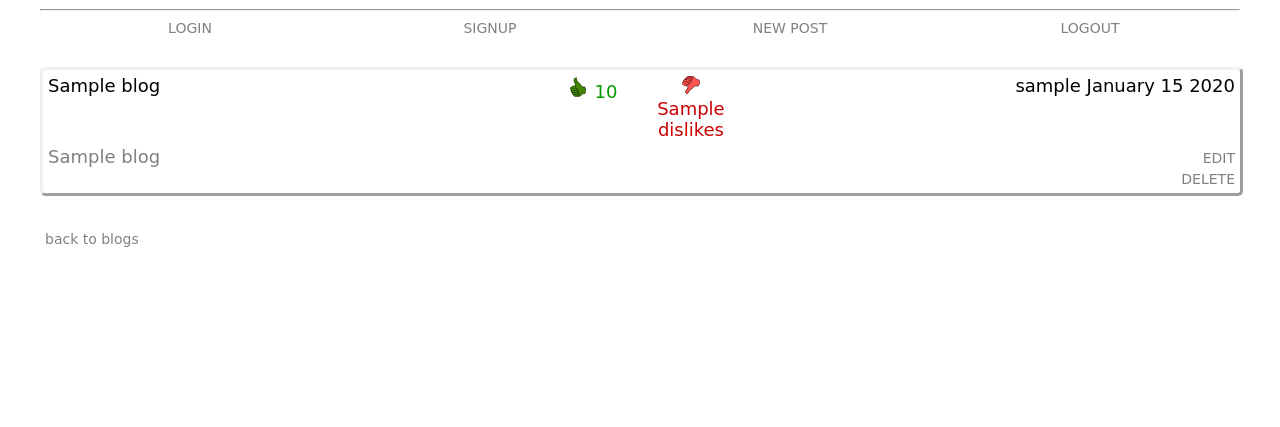
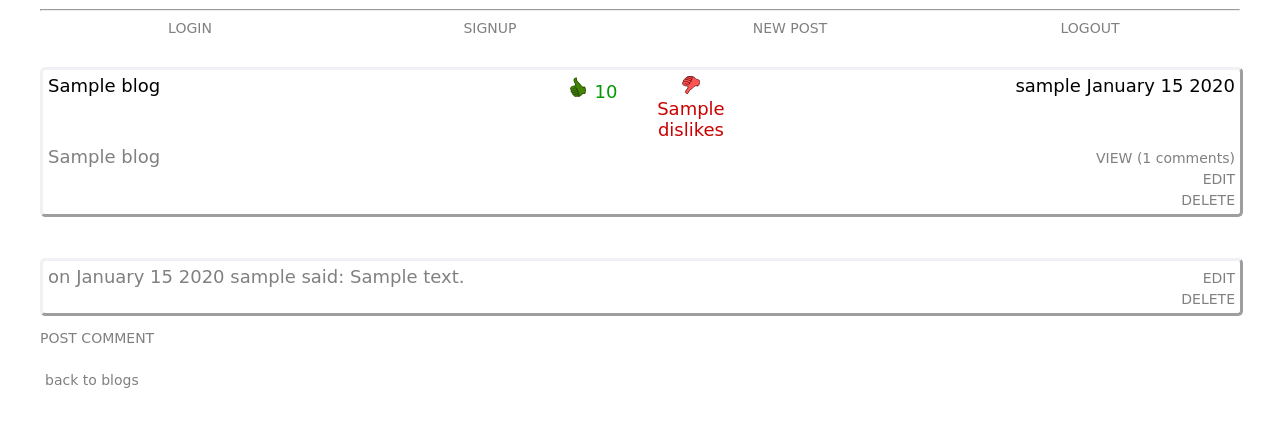
Before and after one commit to escolmebartlebooth/fsnd_blogs, a Python web app: template templates/viewpost.html in a window 1280 px wide. Shown: the part 68-495 px from the top of the page. Run offline with Jinja, Linux system fonts and the light colour scheme; the template is opened without the code that fills it: most values are stand-ins (such as "Sample title", 1, 10 or a date in 2020); some web fonts are replaced.

Commit message:
change templates post comment

```diff
--- a/css/blog.css
+++ b/css/blog.css
@@ -116,6 +116,12 @@ header {
     color: #808080;
 }
 
+.blogcomment {
+    height: 50px;
+    width: 100%;
+    color: #808080;
+}
+
 .blog {
     margin: 10px 0;
     padding: 5px 5px;
--- /dev/null
+++ b/templates/blogcomment.html
@@ -0,0 +1,19 @@
+<article class="row blog">
+    <div class="col-10">
+        <label class="blogcomment">{{"on {} {} said: {}".format(comment.updated.strftime("%B %d %Y"),comment.username,comment.comment)}}</label>
+    </div>
+    <div class="actions">
+        <div class="action-items">
+            <form method="post">
+                <input type="hidden" name="blog_id" value={{blog.key.id()}}>
+                <button class="button-link-big" name="commentedit" value="edit">EDIT</button>
+            </form>
+        </div>
+        <div class="action-items">
+            <form method="post">
+                <input type="hidden" name="blog_id" value={{blog.key.id()}}>
+                <button class="button-link-big" name="commentdelete" value="delete">DELETE</button>
+            </form>
+        </div>
+    </div>
+</article>
--- /dev/null
+++ b/templates/blogpost.html
@@ -0,0 +1,43 @@
+<article class="row blog">
+    <div class="row subject">
+        <div class="col-5">
+            <div>{{blog.subject}}</div>
+        </div>
+        <div class="col-1 likes">
+            <form method="post">
+                <input type="hidden" name="blog_id" value={{blog.key.id()}}>
+                <button class="button-link likes" name="like" value="like">
+                    <img src="/img/likes.svg" height="22px" width="22px">
+                    {{blog.likes}}</button>
+            </form>
+        </div>
+        <div class="col-1 dislikes">
+            <form method="post">
+                <input type="hidden" name="blog_id" value={{blog.key.id()}}>
+                <button class="button-link dislikes" name="dislike" value="dislike">
+                    <img src="/img/dislikes.svg" height="18px" width="18px">
+                    {{blog.dislikes}}</button>
+            </form>
+        </div>
+        <div class="col-5 author">
+            <div>{{blog.username}} {{blog.updated.strftime('%B %d %Y')}}</div>
+        </div>
+    </div>
+    <div class="row">
+        <div class="blogpost">
+            <div>{{blog.blog}}</div>
+        </div>
+        <div class="actions">
+            <div class="action-items"><a class="nav-link" href={{"/blog/view?b={}".format(blog.key.id())}}>VIEW ({{blog.comments | count }} comments)</a>
+            </div>
+            <div class="action-items"><a class="nav-link" href={{"/blog/edit?b={}".format(blog.key.id())}}>EDIT</a>
+            </div>
+            <div class="action-items">
+                <form method="post">
+                    <input type="hidden" name="blog_id" value={{blog.key.id()}}>
+                    <button class="button-link-big" name="blogdelete" value="delete">DELETE</button>
+                </form>
+            </div>
+        </div>
+    </div>
+</article>
--- a/templates/editpost.html
+++ b/templates/editpost.html
@@ -7,7 +7,9 @@
 {% block content %}
 <form method="post">
     <div class="row entry-login">
+        {% if blog %}
         <input type="hidden" name="blog_id" value={{blog.key.id()}}>
+        {% endif %}
         <div class="col-2"><label>Subject:</label></div>
         <div class="col-8"><input type="text" name="subject" value={{blog.subject}}></div>
     </div>
--- /dev/null
+++ b/templates/navigation.html
@@ -0,0 +1,15 @@
+<div class="row">
+    <div class="col-3 nav-link">
+        <a class="nav-link" href="/blog/login">LOGIN</a>
+    </div>
+    <div class="col-3 nav-link">
+        <a class="nav-link" href="/blog/signup">SIGNUP</a>
+    </div>
+    <div class="col-3 nav-link">
+        <a class="nav-link" href="/blog/new">NEW POST</a>
+    </div>
+    <div class="col-3 nav-link">
+        <a class="nav-link" href="/blog/logout">LOGOUT</a>
+    </div>
+</div>
+<br>
--- a/templates/viewpost.html
+++ b/templates/viewpost.html
@@ -5,67 +5,44 @@
 {% endblock %}
 
 {% block content %}
-<div class="row">
-    <div class="col-3 nav-link">
-        <a class="nav-link" href="/blog/login">LOGIN</a>
-    </div>
-    <div class="col-3 nav-link">
-        <a class="nav-link" href="/blog/signup">SIGNUP</a>
-    </div>
-    <div class="col-3 nav-link">
-        <a class="nav-link" href="/blog/new">NEW POST</a>
-    </div>
-    <div class="col-3 nav-link">
-        <a class="nav-link" href="/blog/logout">LOGOUT</a>
-    </div>
-</div>
-<br>
+{% include 'navigation.html' %}
 <div class="row">
     <div class="col-12">
         <label class="error">{{e.error}}</label>
     </div>
 </div>
-<article class="row blog">
-    <div class="row subject">
-        <div class="col-5">
-            <div>{{blog.subject}}</div>
-        </div>
-        <div class="col-1 likes">
-            <form method="post">
-                <input type="hidden" name="blog_id" value={{blog.key.id()}}>
-                <button class="button-link likes" name="like" value="like">
-                    <img src="/img/likes.svg" height="22px" width="22px">
-                    {{blog.likes}}</button>
-            </form>
-        </div>
-        <div class="col-1 dislikes">
-            <form method="post">
-                <input type="hidden" name="blog_id" value={{blog.key.id()}}>
-                <button class="button-link dislikes" name="dislike" value="dislike">
-                    <img src="/img/dislikes.svg" height="18px" width="18px">
-                    {{blog.dislikes}}</button>
-            </form>
-        </div>
-        <div class="col-5 author">
-            <div>{{blog.username}} {{blog.updated.strftime('%B %d %Y')}}</div>
-        </div>
-    </div>
-    <div class="row">
-        <div class="blogpost">
-            <div>{{blog.blog}}</div>
-        </div>
-        <div class="actions">
-            <div class="action-items"><a class="nav-link" href={{"/blog/edit?b={}".format(blog.key.id())}}>EDIT</a></div>
-            <div>
+{% include 'blogpost.html' %}
+<br>
+<!-- comments go here for comment in blog.comments
+    draw comment.user said on date: comment.comment
+    form post with blog id and comment index to edit
+    form post with blog id and comment index to delete
+-->
+{% for comment in blog.comments %}
+{% include 'blogcomment.html' %}
+{% endfor %}
+<!-- what to draw
+    if e.postcomment then show textarea with blogid and save/cancel
+    else show POST COMMENT form....
+-->
+{% if e.postcomment %}
 <div class="action-items">
     <form method="post">
         <input type="hidden" name="blog_id" value={{blog.key.id()}}>
-                <button class="button-link-big" name="blogdelete" value="delete">DELETE</button>
+        <textarea class="blogcomment" name="comment">enter your comment here...</textarea>
+        <button class="button-link-big" name="addcomment" value="addcomment">SAVE</button>
+        <button class="button-link-big" name="blogcancel" value="blogcancel">cancel</button>
     </form>
 </div>
+{% endif %}
+{% if not e.postcomment %}
+<div class="action-items">
+    <form method="post">
+        <input type="hidden" name="blog_id" value={{blog.key.id()}}>
+        <button class="button-link-big" name="postcomment" value="postcomment">POST COMMENT</button>
+    </form>
 </div>
-    </div>
-</article>
+{% endif %}
 <br>
 <div><a class="back-link" href="/blog">back to blogs</a></div>
 {% endblock %}
```
Also changed, not shown: main.py (+123 -0 lines), templates/blog.html (+2 -57 lines), templates/welcome.html (+1 -15 lines), 1 other file. Lines whose indentation alone changed are shown as unchanged.
